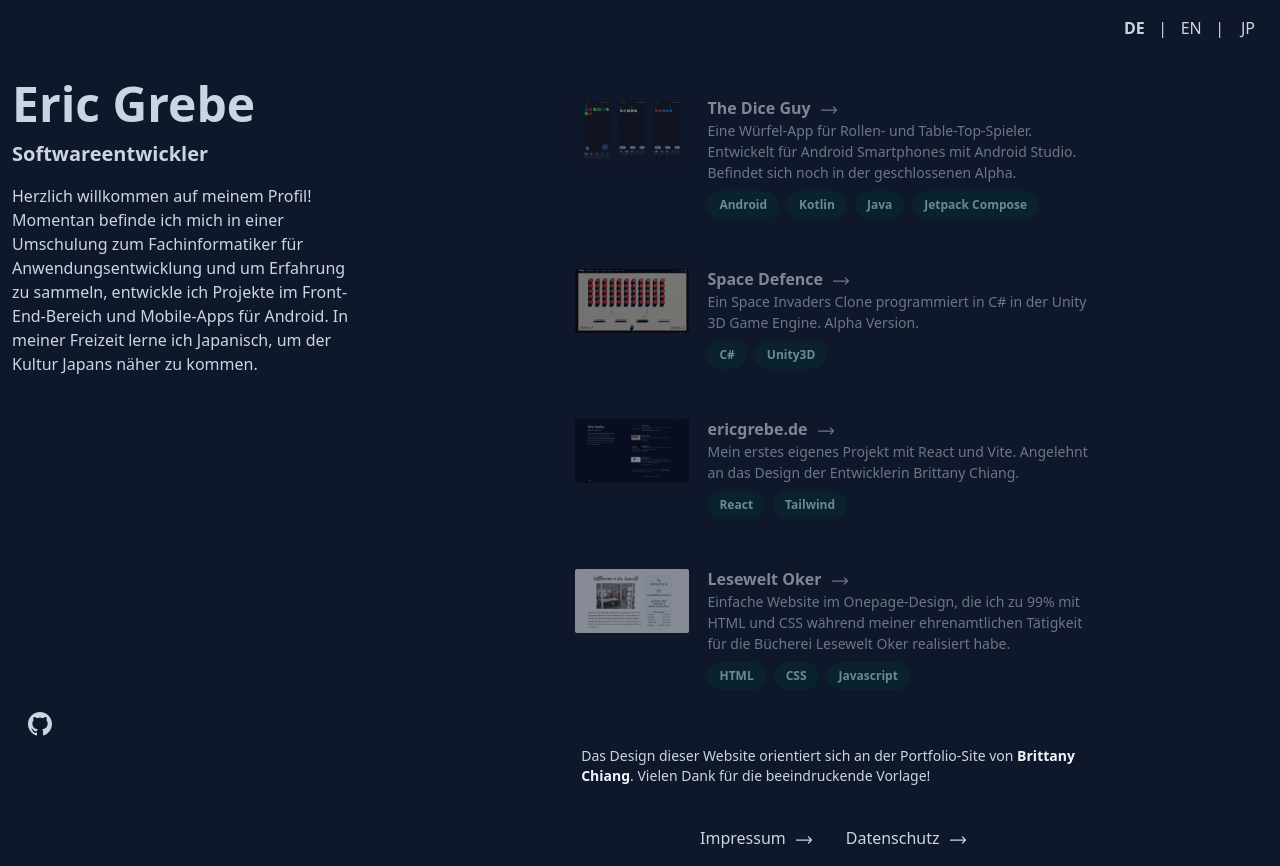
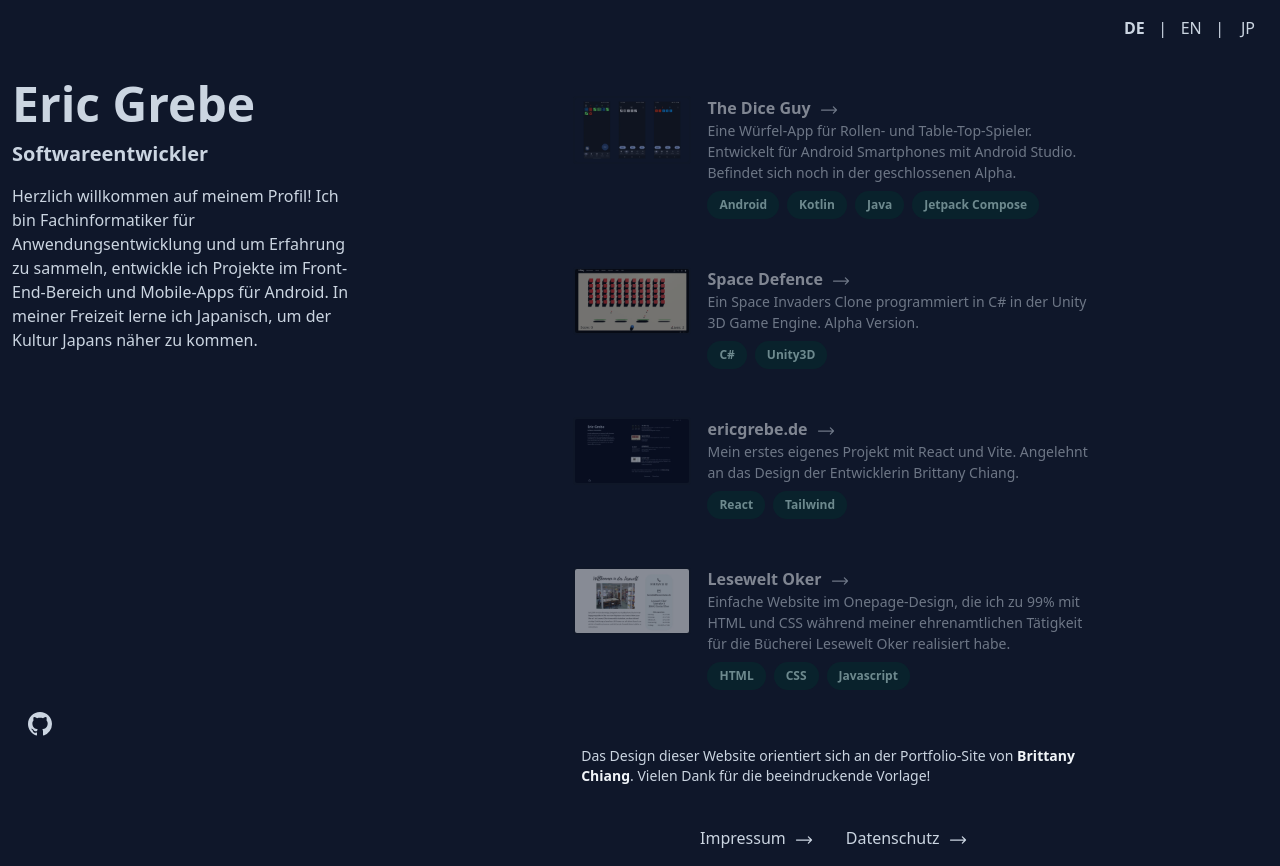
Before and after one commit to Jiyuu5/PortfolioWebsite, a React (Vite) app: page / in a window 1280 px wide. Built offline with nearby package versions, Linux system fonts and the light colour scheme.

Commit message:
Update description text

```diff
--- a/src/components/data.js
+++ b/src/components/data.js
@@ -2,7 +2,7 @@ export const LANGUAGE_DATA = {
   de: {
     title: "Softwareentwickler",
     description:
-      "Herzlich willkommen auf meinem Profil! Momentan befinde ich mich in einer Umschulung zum Fachinformatiker für Anwendungsentwicklung und um Erfahrung zu sammeln, entwickle ich Projekte im Front-End-Bereich und Mobile-Apps für Android. In meiner Freizeit lerne ich Japanisch, um der Kultur Japans näher zu kommen.",
+      "Herzlich willkommen auf meinem Profil! Ich bin Fachinformatiker für Anwendungsentwicklung und um Erfahrung zu sammeln, entwickle ich Projekte im Front-End-Bereich und Mobile-Apps für Android. In meiner Freizeit lerne ich Japanisch, um der Kultur Japans näher zu kommen.",
     credit: [
       "Das Design dieser Website orientiert sich an der Portfolio-Site von",
       ". Vielen Dank für die beeindruckende Vorlage!",
@@ -11,7 +11,7 @@ export const LANGUAGE_DATA = {
   en: {
     title: "Software Developer",
     description:
-      "Welcome to my profile! I'm currently retraining as an IT specialist for application development and to gain experience I'm developing projects in the front-end area and mobile apps for Android. In my spare time I'm learning Japanese to get closer to the Japanese culture.",
+      "Welcome to my profile! I'm an IT specialist for application development and to gain experience I'm developing projects in the front-end area and mobile apps for Android. In my spare time I'm learning Japanese to get closer to the Japanese culture.",
     credit: [
       "The design of this website is based on the portfolio site of",
       ". Many thanks for the impressive template!",
@@ -20,7 +20,7 @@ export const LANGUAGE_DATA = {
   jp: {
     title: "アプリケーション開発のITスペシャリスト",
     description:
-      "私のプロフィールへようこそ！現在、アプリケーション開発のITスペシャリストとして再研修中で、経験を積むために、フロントエンド領域とアンドロイド向けモバイルアプリのプロジェクトを開発しています。余暇には日本の文化に近づくために日本語を勉強しています。",
+      "私のプロフィールへようこそ！私はアプリケーション開発のITスペシャリストで、経験を積むためにフロントエンド分野やAndroid向けモバイルアプリの開発に携わっています。余暇には、日本の文化をより深く理解するために日本語を学んでいます。",
     credit: [
       "このウェブサイトのデザインは、",
       "のポートフォリオサイトに基づいています。印象的なテンプレートに感謝します！",
```
